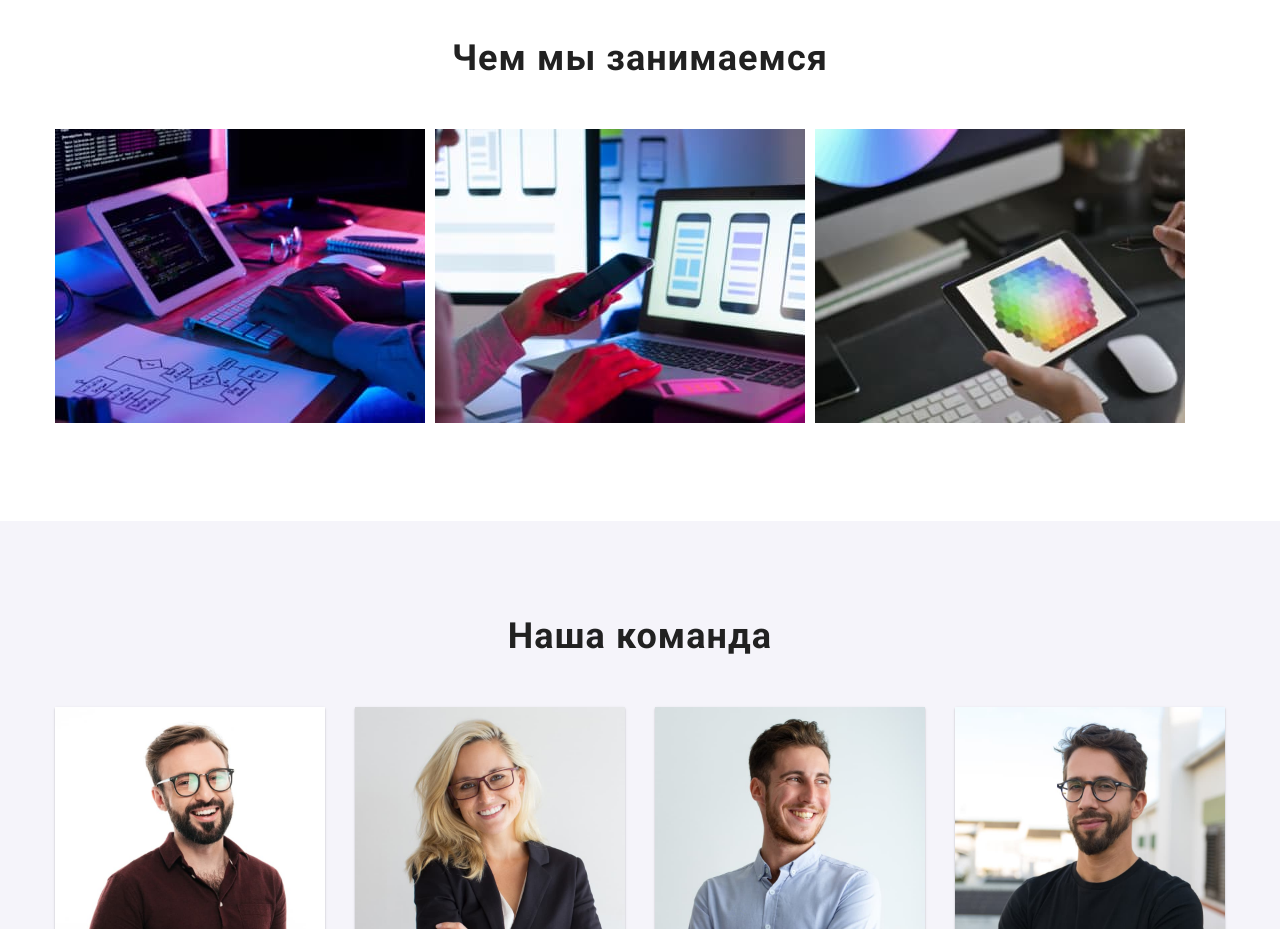
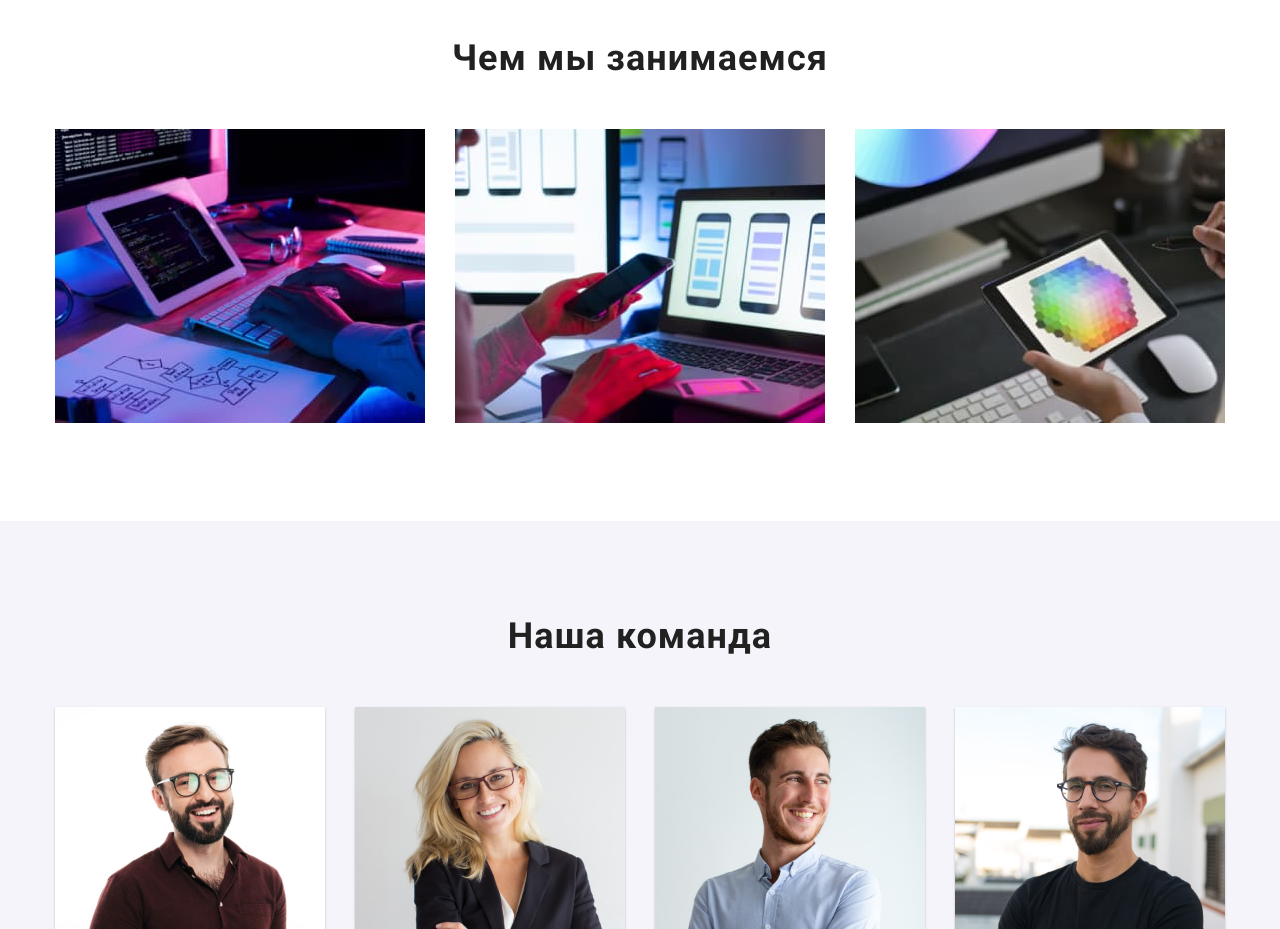
Before and after one commit to Farabuto/goit-markup-hw-03, a plain HTML site: page index.html in a window 1280 px wide. Shown: the part 900-1829 px from the top of the page. Drawn offline with nearby package versions, Linux system fonts and the light colour scheme.

Commit message:
dz-3.3.6

```diff
--- a/css/styles.css
+++ b/css/styles.css
@@ -198,10 +198,9 @@ body{
 .activity-img{
     display: block;
     width: 370px;
-    flex-basis: calc((100% - 30px) / 3);
 }
-.activity-cou-img .activity-item:not(:last-child){
-    margin-left: 30px;
+.activity-img:not(:last-child) {
+    margin-right: 30px;
 }
 /*---Наша команда---*/
 .items{
```
